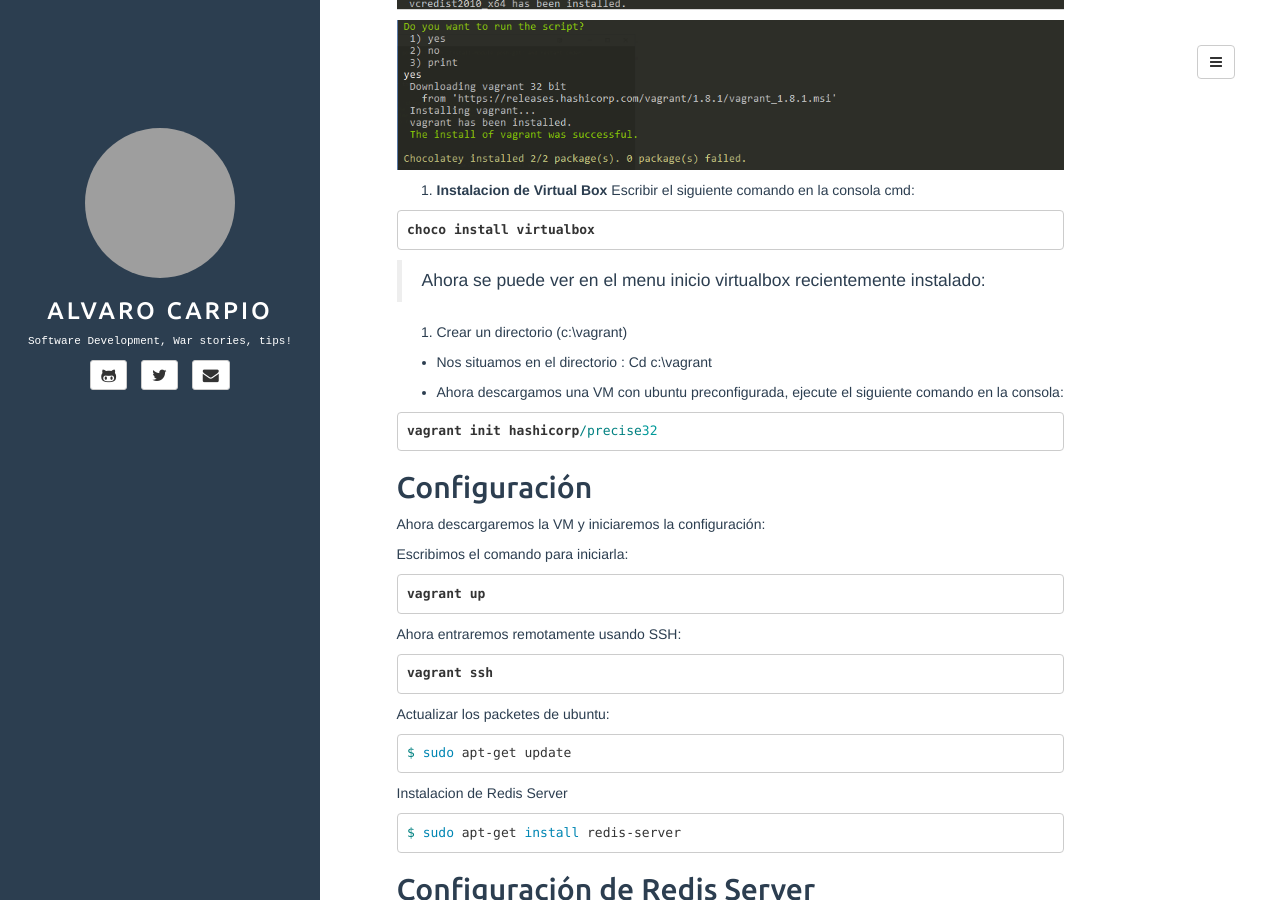
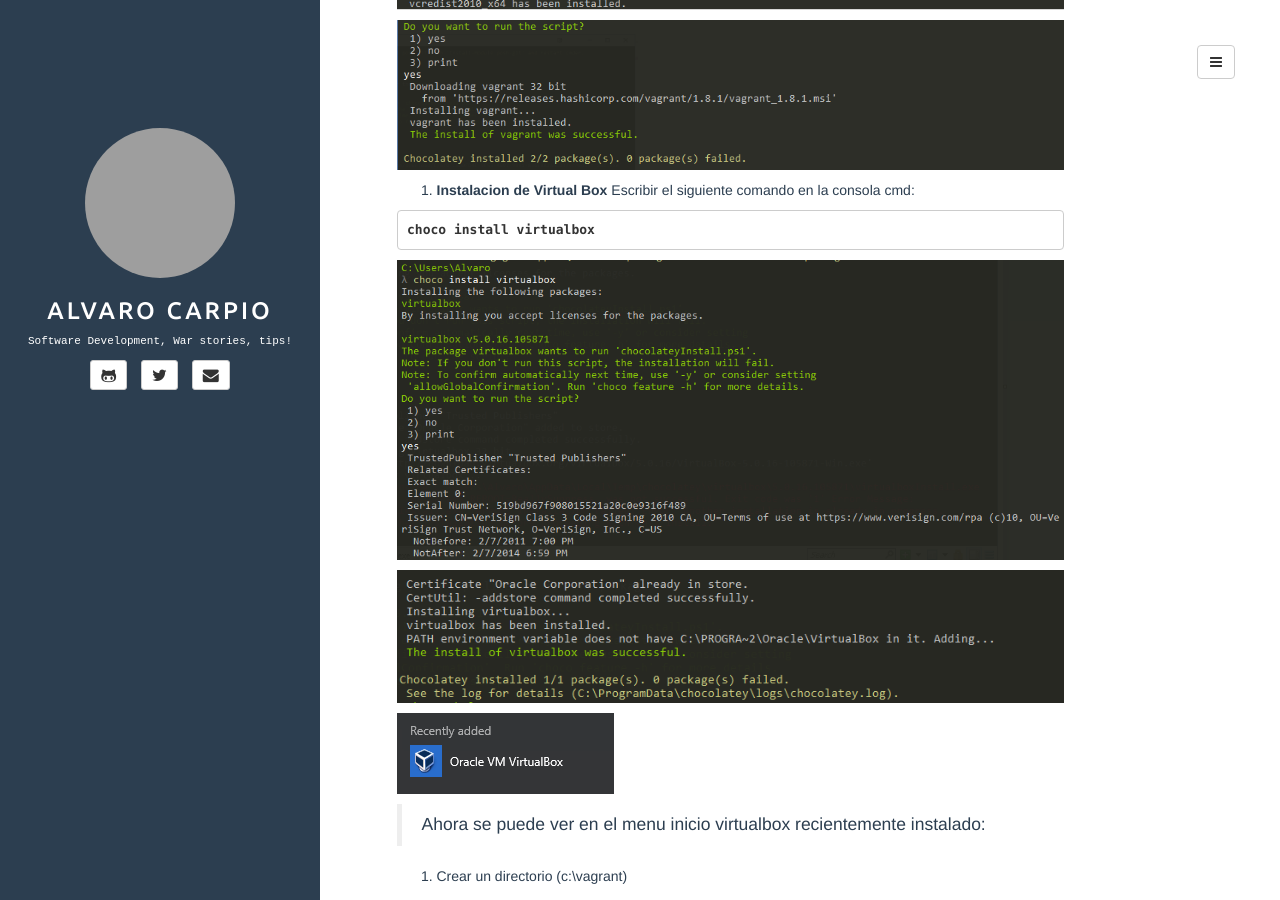
Before and after one commit to alvanxp/alvanxp.github.io, a Jekyll site: the page built from _posts/2016-4-10-Redis-en-windows.md, in a window 1280 px wide and 900 px high, scrolled down 934 px. Built offline with Jekyll 4.4.1, drawn with Linux system fonts in a browser that asks for light colours; comment, search, counter and statistics services are not loaded; grey boxes are pictures that could not be loaded.

Commit message:
Update 2016-4-10-Redis-en-windows.md

````diff
--- a/_posts/2016-4-10-Redis-en-windows.md
+++ b/_posts/2016-4-10-Redis-en-windows.md
@@ -44,6 +44,11 @@ Escribir el siguiente comando en la consola cmd:
 ```dosbatch
 choco install virtualbox
 ```
+<img src="{{ site.url }}/assets/content/redis-vagrant/virtualbox-install.png" alt="virtualbox">
+
+<img src="{{ site.url }}/assets/content/redis-vagrant/virtualbox-install2.png" alt="virtualbox">
+
+<img src="{{ site.url }}/assets/content/redis-vagrant/virtualbox-install3.png" alt="virtualbox">
 
 >Ahora se puede ver en el menu inicio virtualbox recientemente instalado:
 
````
